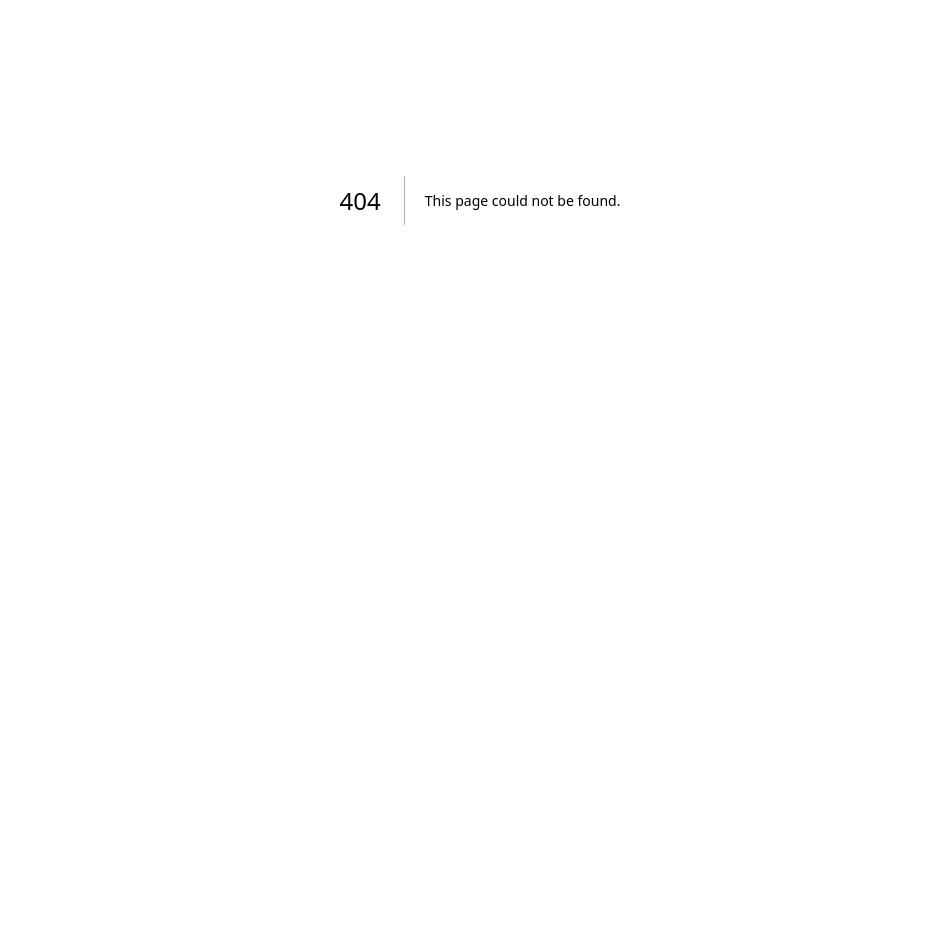
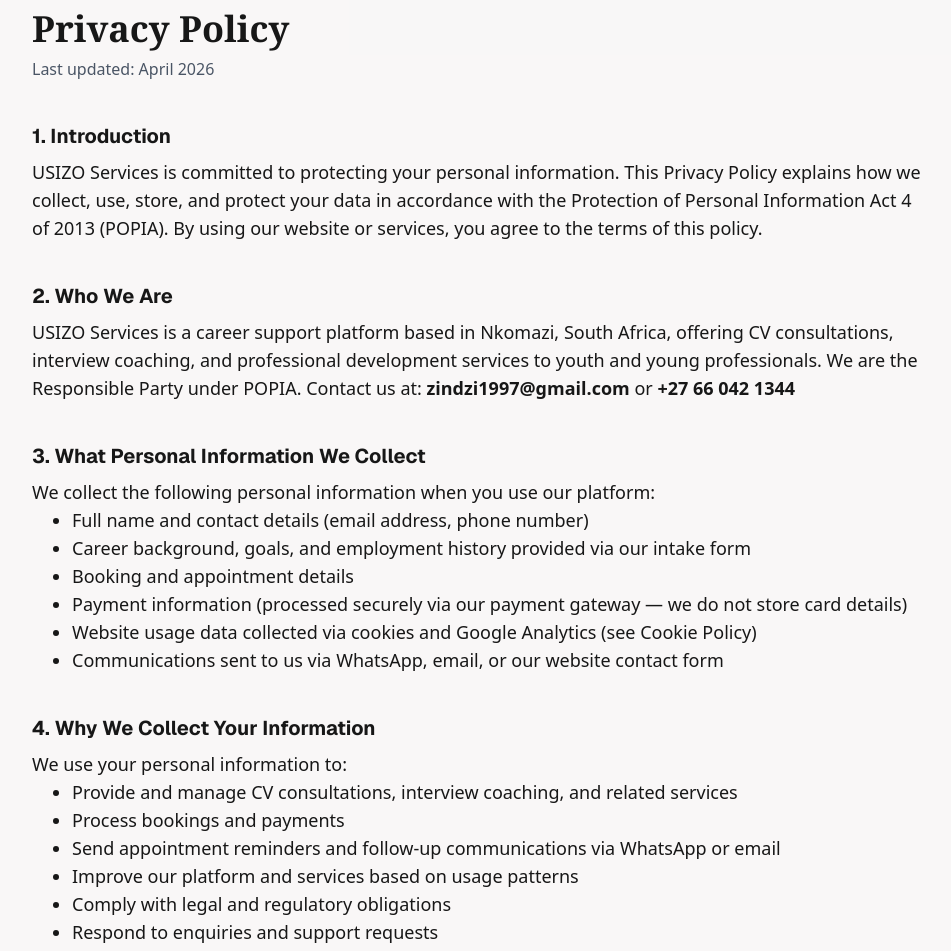
Before and after one commit to Manqoba-Mashego/career-craft, a Next.js app: page /privacy-policy in a window 1280 px wide. Before the commit this address had no page. Shown: the part 200-1151 px from the top of the page, without its empty margins (160-1111 px from the left). Before the commit the page ends 800 px from the top, so only its background shows below. Built offline with nearby package versions, Linux system fonts and the light colour scheme.

Commit message:
Added privacy policy

```diff
--- a/app/globals.css
+++ b/app/globals.css
@@ -30,4 +30,19 @@
   .form-title {
     @apply font-bold text-xl mb-4;
   }
+
+  .policy  {
+    @apply font-bold font-serif text-4xl;
+  }
+  .last-update {
+    @apply text-gray-600 mt-2;
+  }
+
+  .policy-point {
+    @apply font-bold font-sans text-xl mb-2 ;
+  }
+
+  .policy-list {
+    @apply list-disc ml-10;
+  }
 }
--- /dev/null
+++ b/app/privacy-policy/page.js
@@ -0,0 +1,158 @@
+import { ArrowLeft } from 'lucide-react'
+import Link from 'next/link'
+import React from 'react'
+
+const page = () => {
+  return (
+    <div className='bg-[#f3f3f34c] w-full min-h-screen pt-36'>
+        <div className='mx-auto w-[85%] md:max-w-4xl flex flex-col gap-10 text-lg'>
+            <Link href={"/"} className='flex gap-2 items-center text-gray-600 hover:text-[#faa329] text-[16px] transition duration-150'>
+                <ArrowLeft size={18} />
+                <span>Back to home</span>
+            </Link>
+            <div>
+                <h1 className='policy'>Privacy Policy</h1>
+                <p className='last-update text-[16px]'>Last updated: April 2026</p>
+            </div>
+            <div>
+                <h2 className='policy-point'>1. Introduction</h2>
+                <p>
+                    USIZO Services is committed to protecting your personal information. This Privacy Policy explains how we collect, use, store, and protect your data in accordance with the Protection of Personal Information Act 4 of 2013 (POPIA). By using our website or services, you agree to the terms of this policy.
+                </p>
+            </div>
+            <div>
+                <h2 className='policy-point'>2. Who We Are</h2>
+                <p>
+                    USIZO Services is a career support platform based in Nkomazi, South Africa, offering CV consultations, interview coaching, and professional development services to youth and young professionals. We are the Responsible Party under POPIA.
+                    Contact us at: <span className='font-semibold'>zindzi1997@gmail.com</span>  or <span className='font-semibold'>+27 66 042 1344</span>
+                </p>
+            </div>
+            <div>
+                <h2 className='policy-point'>3. What Personal Information We Collect</h2>
+                <p>We collect the following personal information when you use our platform:</p>
+                <ul className='policy-list'>
+                    <li>
+                        Full name and contact details (email address, phone number)
+                    </li>
+                    <li>
+                        Career background, goals, and employment history provided via our intake form
+                    </li>
+                    <li>
+                        Booking and appointment details
+                    </li>
+                    <li>
+                        Payment information (processed securely via our payment gateway — we do not store card details)
+                    </li>
+                    <li>
+                        Website usage data collected via cookies and Google Analytics (see Cookie Policy)
+                    </li>
+                    <li>
+                        Communications sent to us via WhatsApp, email, or our website contact form
+                    </li>
+
+                </ul>
+            </div>
+            <div>
+                <h2 className='policy-point'>4. Why We Collect Your Information</h2>
+                <p>We use your personal information to:</p>
+                <ul className='policy-list'>
+                    <li>
+                        Provide and manage CV consultations, interview coaching, and related services
+                    </li>
+                    <li>
+                        Process bookings and payments
+                    </li>
+                    <li>
+                        Send appointment reminders and follow-up communications via WhatsApp or email
+                    </li>
+                    <li>
+                        Improve our platform and services based on usage patterns
+                    </li>
+                    <li>
+                        Comply with legal and regulatory obligations
+                    </li>
+                    <li>
+                        Respond to enquiries and support requests
+                    </li>
+                </ul>
+                <p>We will not use your information for any purpose other than those listed above without your prior consent.</p>
+            </div>
+            <div>
+                <h2 className='policy-point'>5. Legal Basis for Processing</h2>
+                <p>We process your personal information on the following grounds under POPIA:</p>
+                <ul className='policy-list'>
+                    <li>
+                        To fulfil a service contract with you (e.g. completing a booked consultation)
+                    </li>
+                    <li>
+                        To comply with a legal obligation
+                    </li>
+                    <li>
+                        Based on your consent, where required (e.g. marketing communications)
+                    </li>
+                    <li>
+                        In our legitimate business interests, where these do not override your rights
+                    </li>
+                </ul>
+            </div>
+            <div>
+                <h2 className='policy-point'>6. Sharing Your Information</h2>
+                <p>We do not sell or rent your personal information. We may share your information only in the following circumstances:</p>
+                <ul className='policy-list'>
+                    <li>
+                        With payment gateway providers to process transactions securely
+                    </li>
+                    <li>
+                        With WhatsApp (Meta Platforms) as part of our communication process — subject to Meta's own privacy terms
+                    </li>
+                    <li>
+                        With Google Analytics to analyse website usage (anonymised data)
+                    </li>
+                    <li>
+                        Where required by law, court order, or regulatory authority
+                    </li>
+                </ul>
+                <p>All third parties we work with are required to handle your data responsibly and in compliance with applicable law.</p>
+            </div>
+            <div>
+                <h2 className='policy-point'>7. Data Storage and Security</h2>
+                <p>We take the security of your personal information seriously. Your data is stored securely and we implement reasonable technical and organisational measures to protect it from unauthorised access, loss, or misuse.</p>
+                <p>We retain your personal information only for as long as is necessary to fulfil the purposes for which it was collected, or as required by law.</p>
+            </div>
+            <div>
+                <h2 className='policy-point'>8. Your Rights Under POPIA</h2>
+                <p>As a data subject, you have the right to:</p>
+                <ul className='policy-list'>
+                    <li>
+                        Request access to the personal information we hold about you
+                    </li>
+                    <li>
+                        Request correction of inaccurate or incomplete information
+                    </li>
+                    <li>
+                        Request deletion of your personal information, subject to certain exceptions
+                    </li>
+                    <li>
+                        Object to the processing of your information
+                    </li>
+                    <li>
+                        Lodge a complaint with the Information Regulator of South Africa
+                    </li>
+                </ul>
+                <p>To exercise any of these rights, please contact us at: <span className='font-semibold'>zindzi1997@gmail.com</span></p>
+                <p>Information Regulator (South Africa): <span className='font-semibold'>www.inforegulator.org.za</span></p>
+            </div>
+            <div>
+                <h2 className='policy-point'>9. Children's Privacy</h2>
+                <p>Our services are intended for users aged 18 and older. We do not knowingly collect personal information from anyone under the age of 18 without parental or guardian consent.</p>
+            </div>
+            <div>
+                <h2 className='policy-point'>10. Changes to This Policy</h2>
+                <p>We may update this Privacy Policy from time to time. Any changes will be posted on our website with a revised effective date. We encourage you to review this policy periodically.</p>
+            </div>
+        </div>
+    </div>
+  )
+}
+
+export default page
--- a/components/footer.jsx
+++ b/components/footer.jsx
@@ -22,9 +22,9 @@
         <div>
           <p className='text-[#faa329] font-bold font-serif mb-2'>SERVICES</p>
           <div className='flex flex-col text-gray-400 gap-3 md:gap-2 min-w-fit'>
-            <Link href={"#"} className='hover:text-[#faa329] transition-all ease-in duration-300 whitespace-nowrap' >CV Consultation</Link>
-            <Link href={"#"} className='hover:text-[#faa329] transition-all ease-in duration-300 whitespace-nowrap' >Cover Letter </Link>
-            <Link href={"#"} className='hover:text-[#faa329] transition-all ease-in duration-300 whitespace-nowrap' >Interview Prep</Link>
+            <Link href={"#cv-consultation"} className='hover:text-[#faa329] transition-all ease-in duration-300 whitespace-nowrap' >CV Consultation</Link>
+            <Link href={"#cover-letter"} className='hover:text-[#faa329] transition-all ease-in duration-300 whitespace-nowrap' >Cover Letter </Link>
+            <Link href={"#interview-prep"} className='hover:text-[#faa329] transition-all ease-in duration-300 whitespace-nowrap' >Interview Prep</Link>
             <Link href={"#"} className='hover:text-[#faa329] transition-all ease-in duration-300 whitespace-nowrap'>Free Resources</Link>
           </div>
         </div>
@@ -32,7 +32,7 @@
         <div>
           <p className='text-[#faa329] font-bold font-serif mb-2'>LEGAL</p>
           <div className='flex flex-col text-gray-400 gap-3 md:gap-2 min-w-fit'>
-            <Link href={"#"} className='hover:text-[#faa329] transition-all ease-in duration-300 whitespace-nowrap'>Privacy Policy</Link>
+            <Link href={"/privacy-policy"} className='hover:text-[#faa329] transition-all ease-in duration-300 whitespace-nowrap'>Privacy Policy</Link>
             <Link href={"#"} className='hover:text-[#faa329] transition-all ease-in duration-300 whitespace-nowrap'>Refund & Cancellation</Link>
             <Link href={"#"} className='hover:text-[#faa329] transition-all ease-in duration-300 whitespace-nowrap'>Terms of Use</Link>
           </div>
```
